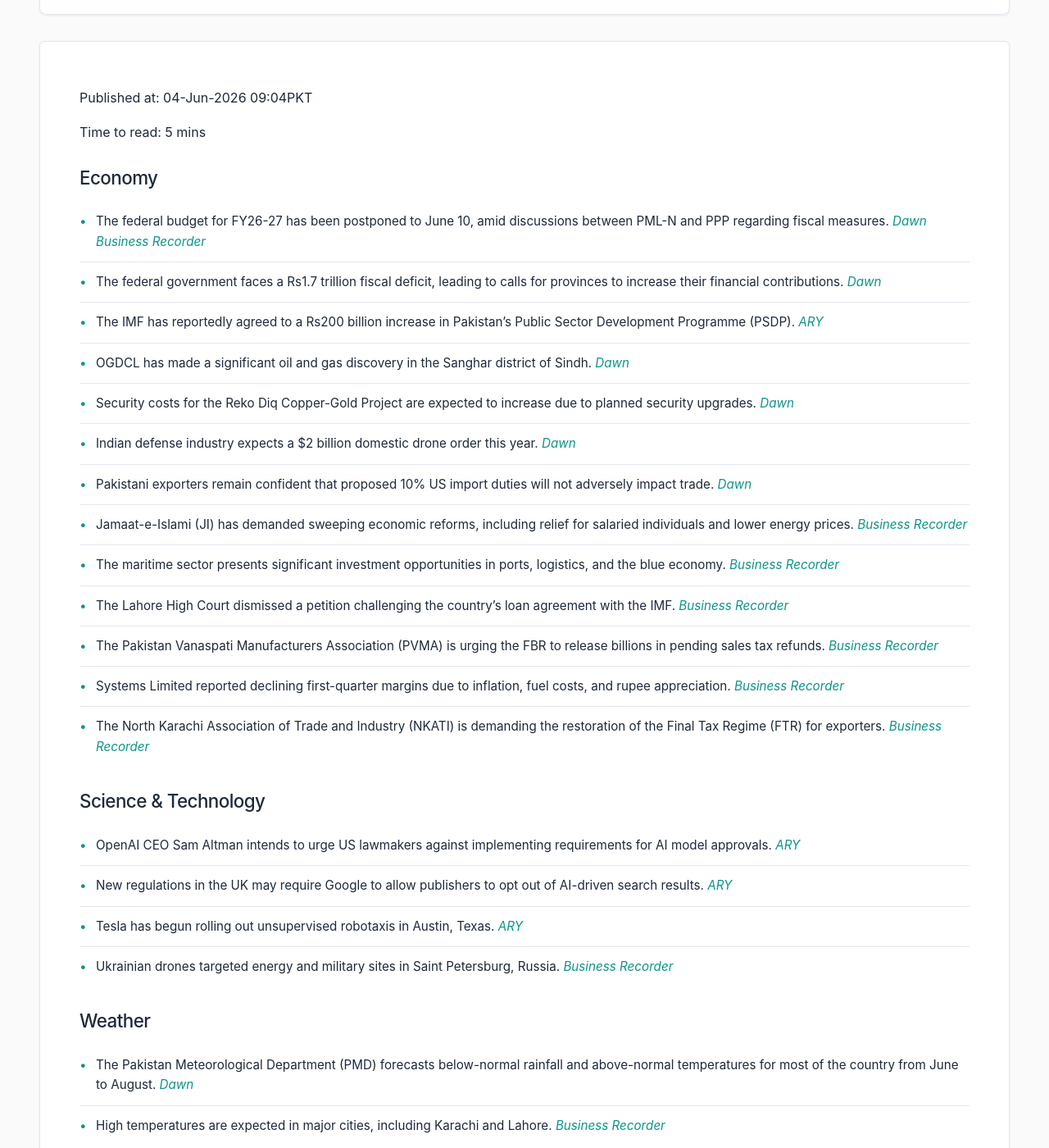
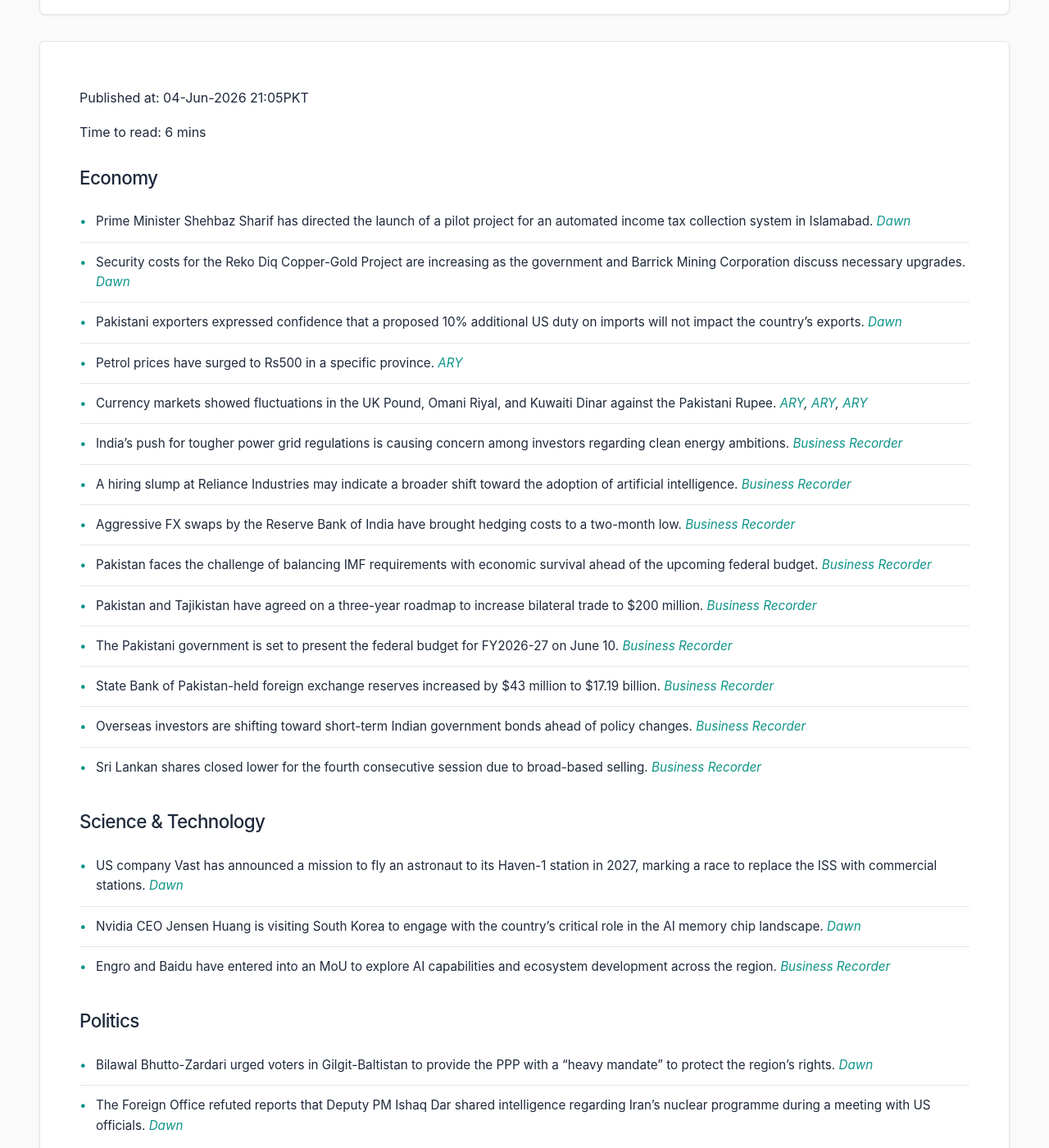
Before and after one commit to zsubzwary/news, a Jekyll site: the page built from en/index.md, in a window 1280 px wide and 1400 px high, scrolled down 209 px. Shown: the whole window at 82% size. Built offline with Jekyll 4.4.1, drawn with Linux system fonts in a browser that asks for light colours; some web fonts are replaced; comment, search, counter and statistics services are not loaded; some of the changed text lies outside the part shown.

Commit message:
DateTime; 2026-06-04T16:05:43.881Z

```diff
--- a/en/index.md
+++ b/en/index.md
@@ -4,61 +4,64 @@ title: Pakistan News Briefing
 lang: en
 ---
 
-Published at: 04-Jun-2026 09:04PKT
+Published at: 04-Jun-2026 21:05PKT
 
-Time to read: 5 mins
+Time to read: 6 mins
 
 ### Economy
-- The federal budget for FY26-27 has been postponed to June 10, amid discussions between PML-N and PPP regarding fiscal measures. *[Dawn](https://www.dawn.com/news/2004970/another-meeting-expected-as-pml-n-ppp-continue-budget-discussions-ahead-of-june-10-presentation)* *[Business Recorder](https://www.brecorder.com/news/40423831/budget-presentation-now-on-10th)*
-- The federal government faces a Rs1.7 trillion fiscal deficit, leading to calls for provinces to increase their financial contributions. *[Dawn](https://www.dawn.com/news/2005018/provinces-asked-to-help-fill-massive-gap-in-budget)*
-- The IMF has reportedly agreed to a Rs200 billion increase in Pakistan’s Public Sector Development Programme (PSDP). *[ARY](https://arynews.tv/major-headway-in-virtual-talks-as-imf-agrees-to-rs-200-billion-increase-in-pakistans-psdp)*
-- OGDCL has made a significant oil and gas discovery in the Sanghar district of Sindh. *[Dawn](https://www.dawn.com/news/2004950/ogdcl-makes-significant-oil-gas-discovery-in-sindhs-sanghar-district)*
-- Security costs for the Reko Diq Copper-Gold Project are expected to increase due to planned security upgrades. *[Dawn](https://www.dawn.com/news/2005001/reko-diq-security-costs-increase-as-upgrades-discussed)*
-- Indian defense industry expects a $2 billion domestic drone order this year. *[Dawn](https://www.dawn.com/news/2005028/india-set-for-2bn-drone-order-in-biggest-buy)*
-- Pakistani exporters remain confident that proposed 10% US import duties will not adversely impact trade. *[Dawn](https://www.dawn.com/news/2005007/exporters-see-no-impact-of-10pc-us-duty)*
-- Jamaat-e-Islami (JI) has demanded sweeping economic reforms, including relief for salaried individuals and lower energy prices. *[Business Recorder](https://www.brecorder.com/news/40423914/ji-chief-demands-sweeping-economic-reforms)*
-- The maritime sector presents significant investment opportunities in ports, logistics, and the blue economy. *[Business Recorder](https://www.brecorder.com/news/40423915/ports-logistics-blue-economy-initiatives-maritime-sector-offers-investment-opportunities-minister)*
-- The Lahore High Court dismissed a petition challenging the country's loan agreement with the IMF. *[Business Recorder](https://www.brecorder.com/news/40423916/petition-against-imf-loan-dismissed)*
-- The Pakistan Vanaspati Manufacturers Association (PVMA) is urging the FBR to release billions in pending sales tax refunds. *[Business Recorder](https://www.brecorder.com/news/40423839/pvma-urges-fbr-to-release-billions-of-rupees-of-st-refunds)*
-- Systems Limited reported declining first-quarter margins due to inflation, fuel costs, and rupee appreciation. *[Business Recorder](https://www.brecorder.com/news/40423840/sys-spells-out-factors-behind-declining-q1-margins)*
-- The North Karachi Association of Trade and Industry (NKATI) is demanding the restoration of the Final Tax Regime (FTR) for exporters. *[Business Recorder](https://www.brecorder.com/news/40423843/nkati-president-demands-govt-restore-ftr)*
+- Prime Minister Shehbaz Sharif has directed the launch of a pilot project for an automated income tax collection system in Islamabad. *[Dawn](https://www.dawn.com/news/2005199/pm-shehbaz-directs-launch-of-pilot-for-proposed-automated-tax-collection-system-in-islamabad)*
+- Security costs for the Reko Diq Copper-Gold Project are increasing as the government and Barrick Mining Corporation discuss necessary upgrades. *[Dawn](https://www.dawn.com/news/2005001/reko-diq-security-costs-increase-as-upgrades-discussed)*
+- Pakistani exporters expressed confidence that a proposed 10% additional US duty on imports will not impact the country's exports. *[Dawn](https://www.dawn.com/news/2005007/exporters-see-no-impact-of-10pc-us-duty)*
+- Petrol prices have surged to Rs500 in a specific province. *[ARY](https://arynews.tv/petrol-price-surges-to-rs500-in-this-province)*
+- Currency markets showed fluctuations in the UK Pound, Omani Riyal, and Kuwaiti Dinar against the Pakistani Rupee. *[ARY](https://arynews.tv/uk-pound-to-pakistani-rupee-rate-today-june-4-2026), [ARY](https://arynews.tv/omani-riyal-to-pakistani-rupee-rate-today-june-4-2026), [ARY](https://arynews.tv/kuwaiti-dinar-to-pakistani-rupee-rate-today-june-4-2026)*
+- India's push for tougher power grid regulations is causing concern among investors regarding clean energy ambitions. *[Business Recorder](https://www.brecorder.com/news/40423984/indias-tougher-grid-rules-unsettle-investors-test-clean-energy-ambitions)*
+- A hiring slump at Reliance Industries may indicate a broader shift toward the adoption of artificial intelligence. *[Business Recorder](https://www.brecorder.com/news/40423983/reliance-hiring-slump-is-calm-before-ai-storm)*
+- Aggressive FX swaps by the Reserve Bank of India have brought hedging costs to a two-month low. *[Business Recorder](https://www.brecorder.com/news/40423982/indian-central-banks-heavy-fx-swaps-drag-premiums-to-2-month-low-ahead-of-policy)*
+- Pakistan faces the challenge of balancing IMF requirements with economic survival ahead of the upcoming federal budget. *[Business Recorder](https://www.brecorder.com/news/40423958/pakistans-tightrope-walk-balancing-imf-demands-against-economic-survival)*
+- Pakistan and Tajikistan have agreed on a three-year roadmap to increase bilateral trade to $200 million. *[Business Recorder](https://www.brecorder.com/news/40423979/pakistan-tajikistan-agree-roadmap-to-boost-bilateral-trade-to-200mn)*
+- The Pakistani government is set to present the federal budget for FY2026-27 on June 10. *[Business Recorder](https://www.brecorder.com/news/40423978/pakistan-govt-to-present-federal-budget-2026-27-on-june-10-official-confirms)*
+- State Bank of Pakistan-held foreign exchange reserves increased by $43 million to $17.19 billion. *[Business Recorder](https://www.brecorder.com/news/40423977/sbp-held-foreign-exchange-reserves-rise-by-43mn-to-179bn)*
+- Overseas investors are shifting toward short-term Indian government bonds ahead of policy changes. *[Business Recorder](https://www.brecorder.com/news/40423973/foreign-investors-pivot-to-short-india-debt-ahead-of-policy)*
+- Sri Lankan shares closed lower for the fourth consecutive session due to broad-based selling. *[Business Recorder](https://www.brecorder.com/news/40423972/sri-lankan-shares-fall-for-fourth-straight-session-on-broad-based-selling)*
 
 ### Science & Technology
-- OpenAI CEO Sam Altman intends to urge US lawmakers against implementing requirements for AI model approvals. *[ARY](https://arynews.tv/openai-ceo-pushes-for-ai-testing-funding)*
-- New regulations in the UK may require Google to allow publishers to opt out of AI-driven search results. *[ARY](https://arynews.tv/google-must-let-uk-publishers-opt-out-of-ai-search-under-new-rules)*
-- Tesla has begun rolling out unsupervised robotaxis in Austin, Texas. *[ARY](https://arynews.tv/tesla-rolls-out-unsupervised-robotaxis-in-austin)*
-- Ukrainian drones targeted energy and military sites in Saint Petersburg, Russia. *[Business Recorder](https://www.brecorder.com/news/40423846/ukrainian-drones-hit-saint-petersburg-as-russian-davos-opens)*
-
-### Weather
-- The Pakistan Meteorological Department (PMD) forecasts below-normal rainfall and above-normal temperatures for most of the country from June to August. *[Dawn](https://www.dawn.com/news/2004951/below-normal-rainfall-above-normal-temperatures-expected-in-most-parts-of-country-from-june-to-august-pmd)*
-- High temperatures are expected in major cities, including Karachi and Lahore. *[Business Recorder](https://www.brecorder.com/news/40423830/the-weather)*
+- US company Vast has announced a mission to fly an astronaut to its Haven-1 station in 2027, marking a race to replace the ISS with commercial stations. *[Dawn](https://www.dawn.com/news/2005177/vast-astronaut-mission-kicks-off-commercial-race-to-replace-iss)*
+- Nvidia CEO Jensen Huang is visiting South Korea to engage with the country's critical role in the AI memory chip landscape. *[Dawn](https://www.dawn.com/news/2005165/nvidia-ceo-mounts-charm-push-in-south-korea-with-tv-talk-show-baseball-appearances)*
+- Engro and Baidu have entered into an MoU to explore AI capabilities and ecosystem development across the region. *[Business Recorder](https://www.brecorder.com/news/40423975/engro-and-baidu-enter-into-an-mou-to-explore-ai-capabilities-and-ecosystem-development-across-the-region)*
 
 ### Politics
-- The US House of Representatives passed a resolution directing President Trump to withdraw troops from Iran. *[Dawn](https://www.dawn.com/news/2005046/us-house-passes-resolution-calling-for-end-to-war-on-iran-rebuking-trump)*
-- US Secretary of State Marco Rubio announced the conclusion of "Operation Epic Fury" against Iran. *[Dawn](https://www.dawn.com/news/2004963/rubio-declares-us-operation-against-iran-over-claims-washington-achieved-military-objectives)*
-- President Trump confirmed an expletive-laden phone call with Israeli PM Netanyahu regarding the escalation in Lebanon. *[Dawn](https://www.dawn.com/news/2004906/i-was-a-little-bit-perturbed-trump-confirms-expletive-laden-phone-call-with-netanyahu)*
-- Israel has announced plans for a major expansion of Jewish settlements in the occupied West Bank. *[Dawn](https://www.dawn.com/news/2004930/israel-plans-major-expansion-of-west-bank-settlements-on-occupied-palestinian-land)*
-- Austria, Portugal, Trinidad and Tobago, and Zimbabwe have been elected to the UN Security Council. *[Business Recorder](https://www.brecorder.com/news/40423847/austria-portugal-trinidad-and-tobago-and-zimbabwe-elected-to-unsc)*
-- Israeli strikes in Lebanon and Gaza have resulted in significant casualties, including deaths in Beirut and Gaza. *[Business Recorder](https://www.brecorder.com/news/40423848/lebanon-says-at-least-9-dead-as-israel-strikes-near-beirut)* *[Business Recorder](https://www.brecorder.com/news/40423849/israeli-strikes-kill-three-people-in-gaza)*
+- Bilawal Bhutto-Zardari urged voters in Gilgit-Baltistan to provide the PPP with a "heavy mandate" to protect the region's rights. *[Dawn](https://www.dawn.com/news/2005196/at-ghizer-rally-bilawal-urges-voters-to-give-ppp-heavy-mandate-to-safeguard-regions-rights)*
+- The Foreign Office refuted reports that Deputy PM Ishaq Dar shared intelligence regarding Iran's nuclear programme during a meeting with US officials. *[Dawn](https://www.dawn.com/news/2005140/fo-rejects-reports-of-dar-sharing-intelligence-on-irans-nuclear-programme-during-meeting-with-rubio)*
 
 ### National
-- The federal government is proposing a new internal security policy to centralize police operations and integrate crime data. *[Dawn](https://www.dawn.com/news/2005034/new-internal-security-policy-to-centralise-police-operations)*
-- Mehmood Khan Achakzai has challenged an FIR in the Balochistan High Court, characterizing national issues as political. *[Dawn](https://www.dawn.com/news/2005016/achakzai-challenges-fir-terms-countrys-issues-political)*
-- The Federal Constitutional Court ruled that bar associations cannot suspend lawyers for appearing in court during strikes. *[Dawn](https://www.dawn.com/news/2005033/lawyers-cant-be-suspended-for-arguing-cases-during-strike-fcc)*
-- Bilawal Bhutto-Zardari pledged to address Diamer-Bhasha Dam resettlement issues if the PPP wins the Gilgit-Baltistan polls. *[Dawn](https://www.dawn.com/news/2004941/bilawal-pledges-to-address-diamer-bhasha-dam-resettlement-issues-if-ppp-wins-gb-polls)*
-- An Ipsos survey found that only 22% of Pakistanis believe the country is on the right track. *[Dawn](https://www.dawn.com/news/2004946/2-in-10-pakistanis-believe-country-is-on-right-track-ipsos-survey)*
-- The Sindh government has approved several major development projects aimed at transforming Karachi's infrastructure. *[Business Recorder](https://www.brecorder.com/news/40423841/sindh-govt-approves-development-projects)*
+- The Supreme Court dismissed Zahir Jaffer's review petition, upholding his death sentence in the Noor Mukadam murder case. *[Dawn](https://www.dawn.com/news/2005168/noor-mukadam-case-sc-dismisses-zahir-jaffers-review-plea-upholds-death-sentence)*
+- PTI leaders were once again denied permission to meet Imran Khan at Adiala jail, despite court orders. *[Dawn](https://www.dawn.com/news/2005201/pti-leaders-once-again-barred-from-meeting-imran-khan-at-adiala-jail)*
+- The Sindh High Court ordered police to provide protection to a newlywed couple in Jacobabad following village violence. *[Dawn](https://www.dawn.com/news/2005182/shc-orders-protection-for-newlywed-jacobabad-couple-after-angry-relatives-torch-village)*
+- The Federal Constitutional Court ruled that superior courts should issue directions to high courts for deciding cases sparingly. *[Dawn](https://www.dawn.com/news/2005153/superior-courts-should-issue-directions-to-high-courts-for-swiftly-deciding-pending-cases-sparingly-fcc-rules)*
+- The federal government is seeking input for a new internal security policy aimed at centralizing police operations and improving intelligence sharing. *[Dawn](https://www.dawn.com/news/2005034/new-internal-security-policy-to-centralise-police-operations)*
+- Information Minister Ataullah Tarar assured the Christian community of the government's commitment to protecting minority rights. *[Dawn](https://www.dawn.com/news/2005125/govt-committed-to-protecting-rights-of-minorities-info-minister-says-in-meeting-with-delegation-from-christian-community)*
+- Mehmood Khan Achakzai challenged an FIR against him, describing the nation's current issues as political in nature. *[Dawn](https://www.dawn.com/news/2005016/achakzai-challenges-fir-terms-countrys-issues-political)*
+- A 1,500-page challan has been submitted against DSP Usman Haider, naming 71 witnesses in a murder case. *[ARY](https://arynews.tv/dsp-usman-haider-allegations-in-murder-case)*
 
 ### International
-- A hotel fire in Delhi, India, killed at least 21 people, including 18 foreign nationals. *[Business Recorder](https://www.brecorder.com/news/40423919/18-foreign-nationals-among-21-killed-in-delhi-hotel-fire)*
+- Iran’s Supreme Leader warned that adversaries are employing "hybrid warfare" to create divisions within the country. *[Dawn](https://www.dawn.com/news/2005155/irans-supreme-leader-says-adversaries-using-hybrid-warfare-aimed-creating-divisions)*
+- The US House of Representatives passed a resolution to prevent President Trump from continuing the war against Iran. *[Dawn](https://www.dawn.com/news/2005046/us-house-passes-resolution-calling-for-end-to-war-on-iran-rebuking-trump)*
+- Deputy PM Ishaq Dar congratulated the countries elected as non-permanent members of the UNSC for the 2027–2028 term. *[Dawn](https://www.dawn.com/news/2005143/dar-congratulates-countries-elected-as-non-permanent-unsc-members)*
+- North Korean leader Kim Jong Un called for an "exponential" expansion of the country's nuclear arsenal. *[Dawn](https://www.dawn.com/news/2005144/north-koreas-kim-calls-for-exponential-nuclear-expansion-after-inspecting-new-plant)*
+- Israel and Lebanon have agreed to a conditional ceasefire, though Hezbollah's rejection of terms complicates peace efforts. *[Dawn](https://www.dawn.com/news/2005110/israel-lebanon-agree-to-conditional-ceasefire) / [Business Recorder](https://www.brecorder.com/news/40423980/hezbollah-rejection-clouds-lebanon-ceasefire-and-prospects-for-ending-iran-war)*
+- India is set to place a $2 billion order for military drones from domestic firms. *[Dawn](https://www.dawn.com/news/2005028/india-set-for-2bn-drone-order-in-biggest-buy)*
+- Bangladesh reported that it has foiled several attempts by India to force undocumented migrants into the country. *[Business Recorder](https://www.brecorder.com/news/40423976/bangladesh-says-it-foiled-multiple-attempts-by-india-to-force-people-into-the-country)*
+- Donald Trump announced his intention to nominate Todd Blanche as the permanent US Attorney General. *[Business Recorder](https://www.brecorder.com/news/40423969/trump-says-he-will-nominate-todd-blanche-as-us-attorney-general)*
+- Israeli Prime Minister Netanyahu faces increasing political and legal challenges. *[ARY](https://arynews.tv/netanyahu-faces-political-and-legal-challenges-ahead)*
 
 ### Sports
-- There is uncertainty regarding whether cricketer Suryakumar Yadav will participate in the upcoming Asian Games. *[ARY](https://arynews.tv/suryakumar-out-sooryavanshi-in-for-asian-games)*
-
-### Health
-- The WHO stated that while the Ebola outbreak in central Africa had a "big head-start," response efforts are making progress. *[Dawn](https://www.dawn.com/news/2004961/ebola-had-big-head-start-but-response-catching-up-who)* *[Business Recorder](https://www.brecorder.com/news/40423850/ebola-had-big-head-start-but-response-catching-up-who)*
-- Tobacco consumption in Pakistan declined by 15.7% between 2014 and 2024, according to a government survey. *[Business Recorder](https://www.brecorder.com/news/40423917/tobacco-consumption-declines-survey)*
+- Paramount+ has secured a six-year deal to exclusively stream UFC main cards in Canada starting in 2027. *[Business Recorder](https://www.brecorder.com/news/40423987/paramount-to-stream-ufc-main-cards-in-canada-from-2027)*
+- Pakistan dismissed Australia for 157 in their third ODI, led by a three-wicket haul from Shaheen Shah Afridi. *[Business Recorder](https://www.brecorder.com/news/40423985/shaheen-led-pakistan-dismisses-australia-for-157-in-third-odi)*
+- Russian teenager Mirra Andreeva reached her maiden Grand Slam final after defeating Marta Kostyuk at the French Open. *[Business Recorder](https://www.brecorder.com/news/40423981/andreeva-dismisses-kostyuk-to-reach-french-open-final)*
+- Sara Errani and Andrea Vavassori successfully defended their French Open mixed doubles title. *[Business Recorder](https://www.brecorder.com/news/40423970/errani-and-vavassori-retain-french-open-mixed-doubles-title)*
+- Manchester City chairman revealed that Pep Guardiola had repeatedly considered leaving the club during his decade-long tenure. *[Business Recorder](https://www.brecorder.com/news/40423971/guardiola-quit-100-times-before-final-exit-says-man-city-chairman)*
 
 ### Other
-- An editorial piece examined the historical context of government surcharges and the "weaponization" of climate issues. *[Dawn](https://www.dawn.com/news/2005045/weaponising-climate)*
-- Entertainment news reports on celebrity relationship dynamics involving Ben Affleck and Jennifer Garner. *[ARY](https://arynews.tv/garners-love-triangle-affleck-presence-shakes-relationship)*
+- Actor Chris Hemsworth's family was delayed at an airport due to a passport mix-up. *[ARY](https://arynews.tv/chris-hemsworths-passport-mix-up-leaves-family-stuck-at-airport)*
+- Elon Musk's daughter, Vivian, made a notable appearance on a runway. *[ARY](https://arynews.tv/elon-musks-daughter-vivian-rewrites-her-own-runway)*
+- Newlyweds Dua Lipa and Callum Turner arrived in Sicily for their wedding celebrations. *[Business Recorder](https://www.brecorder.com/news/40423986/newlyweds-dua-lipa-and-callum-turner-arrive-in-sicily-for-wedding-celebrations)*
```
